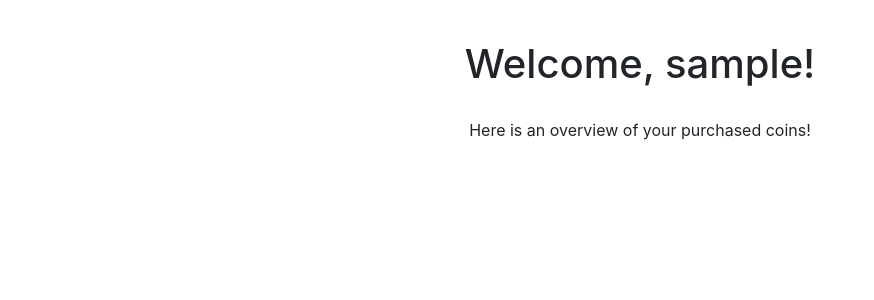
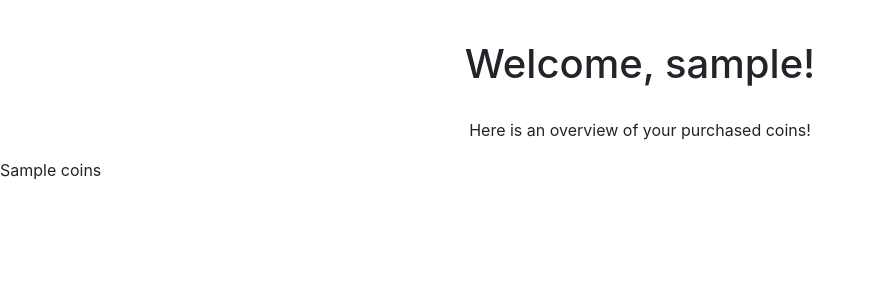
Before and after one commit to Iranpour-Aryan/Crypto-Market, a Flask app: page /user in a window 1280 px wide. Shown: the part 58-358 px from the top of the page, without its empty margins (0-874 px from the left). Run offline with Flask 2, Linux system fonts and the light colour scheme; the visitor is signed in with stand-in values (Sample User, id 1); a database or web service that is not in the repository returns one stand-in record (values such as "Sample title"); some libraries are stand-ins or nearby versions.

Commit message:
finished the back-end of our buy

```diff
--- a/main.py
+++ b/main.py
@@ -87,7 +87,9 @@ def user():
 
         wallet = user_1["wallet"]
 
-        return render_template("user.html", username=username, wallet = wallet)
+        purchased_items = user_1["coins"]
+
+        return render_template("user.html", username=username, wallet = wallet, purchased_items=purchased_items)
 
     else:
         flash("You need to login!")
@@ -147,11 +149,30 @@ def market():
             flash("Please choose one of the above coins, except for SHIB.")
             return redirect(url_for("market"))
         else:
+            number_coins = int(num_coins)
             coin_price = new_dt['quote']['USD']['price']
-            if coin_price * int(num_coins) > wallet:
+            total = coin_price * number_coins
+            if total > wallet:
                 flash("Sorry but you do not have enough in your wallet make this purchase")
                 return redirect(url_for("market"))
             else:
+                wallet_remaining = wallet - total
+                has = False
+                for c in user_1["coins"]:
+                    if coin == c["symbol"]:
+                        has = True
+
+            if has == True:
+                app.db.users.update_one({"username": f"{username}", "coins.symbol": f"{coin}"}, {
+                    "$inc": {"coins.$.num_coins": number_coins, "coins.$.total_amount": total}})
+                app.db.users.update_one({"username": f"{username}"}, {"$set": {"wallet": wallet_remaining}})
+                flash("You have purchased the following item!")
+                return redirect(url_for("user"))
+
+            else:
+                print("bob")
+                app.db.users.update_one({"username": f"{username}"},{"$set": {"coins": [{"symbol": f"{coin}", "num_coins": number_coins, "total_amount": total}]}})
+                app.db.users.update_one({"username": f"{username}"}, {"$set": {"wallet": wallet_remaining}})
                 flash("You have purchased the following item!")
                 return redirect(url_for("user"))
 
--- a/templates/user.html
+++ b/templates/user.html
@@ -16,5 +16,7 @@
     <p class="user_info">Here is an overview of your purchased coins!</p>
 </div>
 
+<p>{{purchased_items}}</p>
+
 
 {% endblock %}
```
